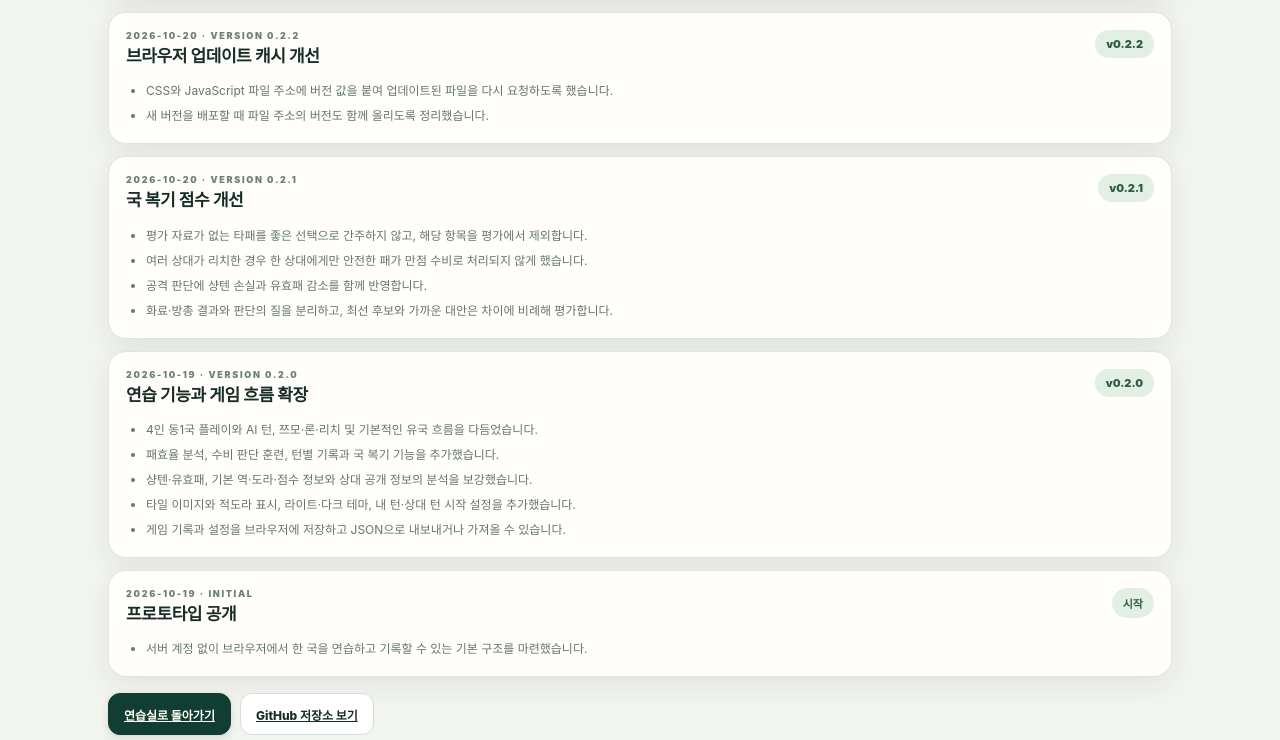
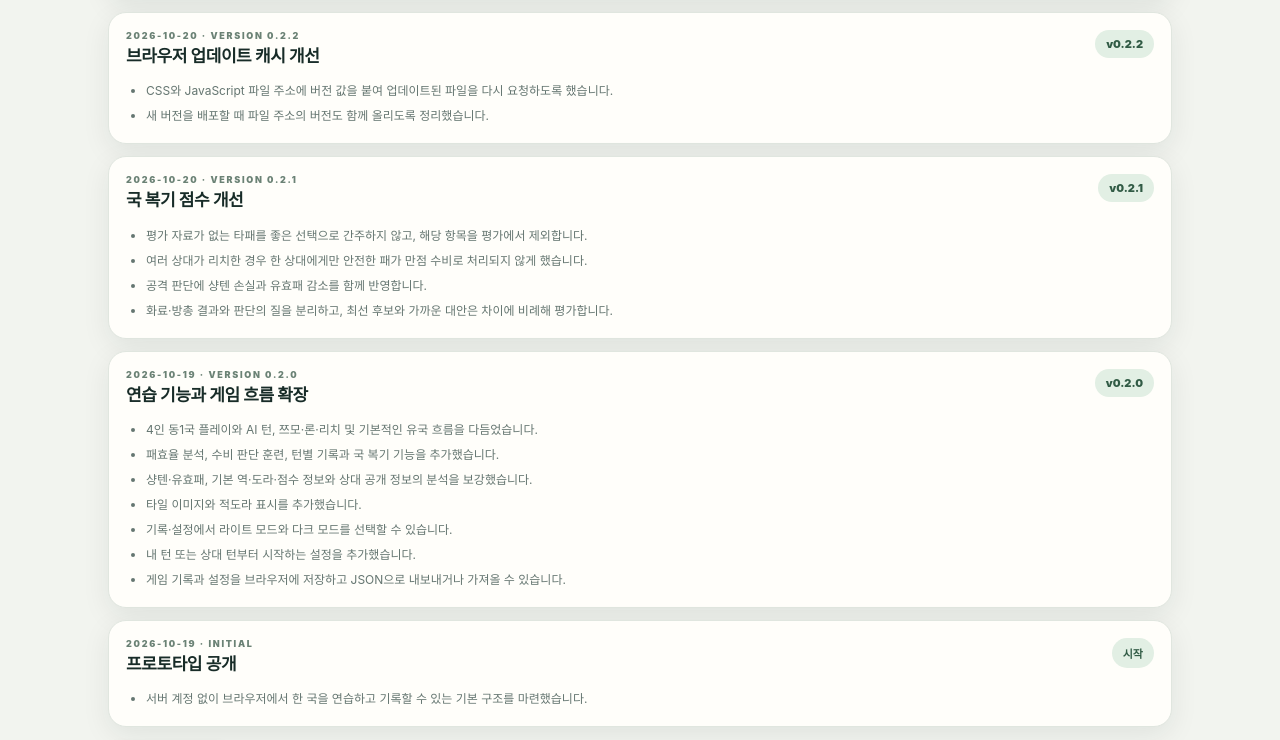
Before and after one commit to toki963/riichi-solo-trainer, a website: page patch-notes.html in a window 1280 px wide. Shown: the part 406-1146 px from the top of the page. Drawn offline with Linux system fonts and the light colour scheme.

Commit message:
패치 노트에 화면 테마 설정 명시

```diff
--- a/patch-notes.html
+++ b/patch-notes.html
@@ -73,7 +73,9 @@
             <li>4인 동1국 플레이와 AI 턴, 쯔모·론·리치 및 기본적인 유국 흐름을 다듬었습니다.</li>
             <li>패효율 분석, 수비 판단 훈련, 턴별 기록과 국 복기 기능을 추가했습니다.</li>
             <li>샹텐·유효패, 기본 역·도라·점수 정보와 상대 공개 정보의 분석을 보강했습니다.</li>
-            <li>타일 이미지와 적도라 표시, 라이트·다크 테마, 내 턴·상대 턴 시작 설정을 추가했습니다.</li>
+            <li>타일 이미지와 적도라 표시를 추가했습니다.</li>
+            <li>기록·설정에서 라이트 모드와 다크 모드를 선택할 수 있습니다.</li>
+            <li>내 턴 또는 상대 턴부터 시작하는 설정을 추가했습니다.</li>
             <li>게임 기록과 설정을 브라우저에 저장하고 JSON으로 내보내거나 가져올 수 있습니다.</li>
           </ul>
         </article>
```
